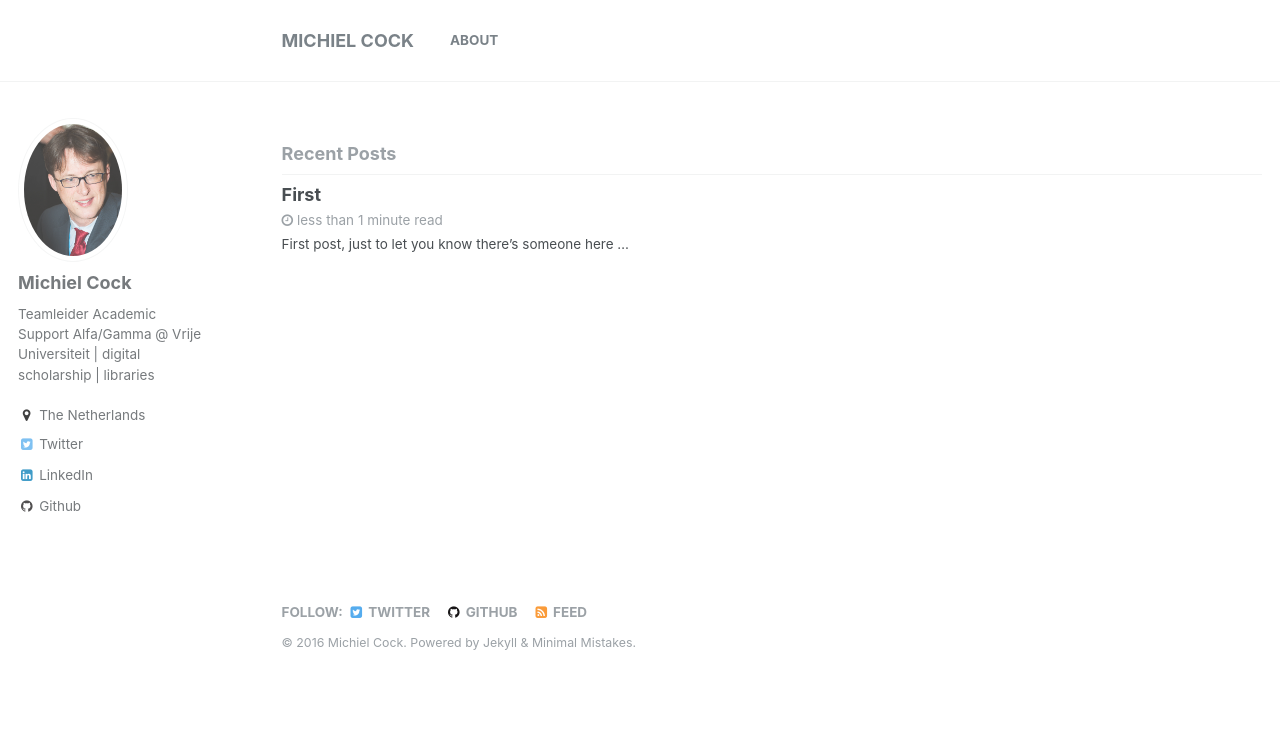
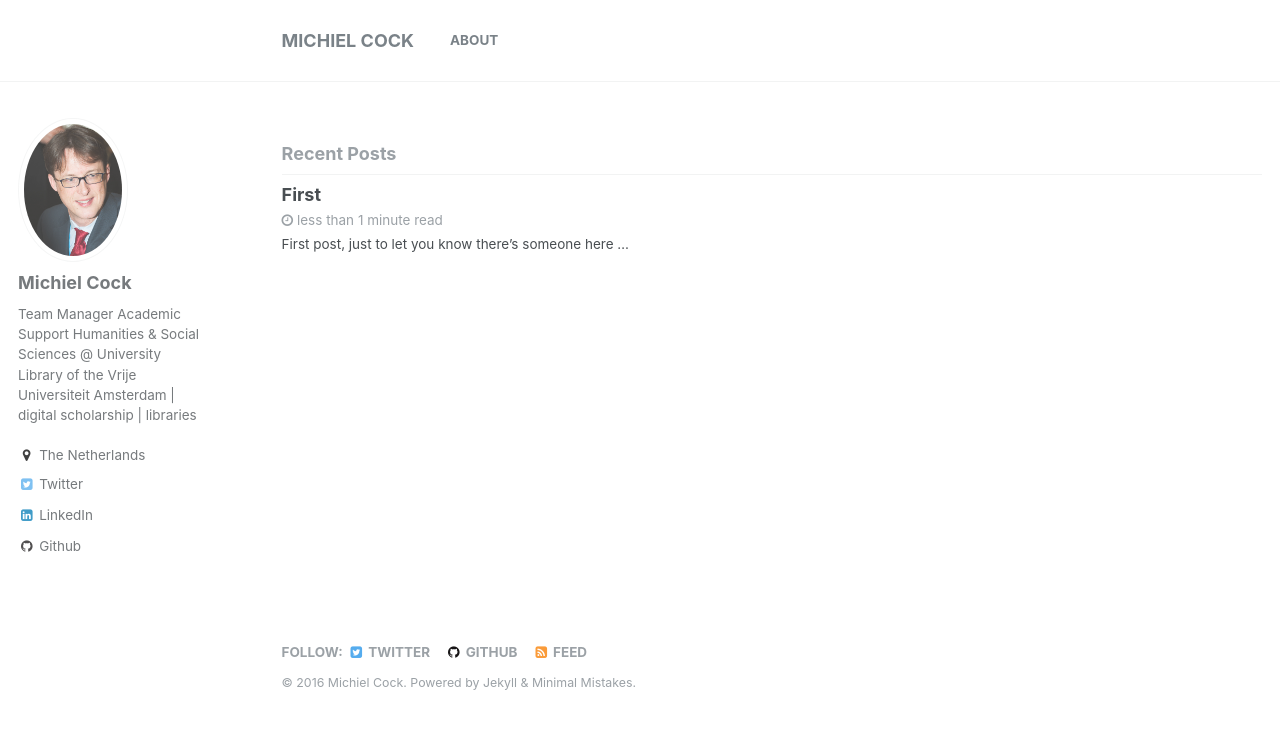
Before and after one commit to michielcock/michielcock.github.io, a Jekyll site: the page built from index.html, in a window 1280 px wide. Shown: the top 729 px of the page. Built offline with Jekyll 4.4.1, drawn with Linux system fonts in a browser that asks for light colours; the list of posts is cut into pages by our own code.

Commit message:
vertalen bio naar Engels

```diff
--- a/_config.yml
+++ b/_config.yml
@@ -63,7 +63,7 @@ google_ad_slot           :
 author:
   name             : "Michiel Cock"
   avatar           : "Michiel_Madrid.jpg"
-  bio              : "Teamleider Academic Support Alfa/Gamma @ Vrije Universiteit | digital scholarship | libraries"
+  bio              : "Team Manager Academic Support Humanities & Social Sciences  @ University Library of the Vrije Universiteit Amsterdam | digital scholarship | libraries"
   location         : "The Netherlands"
   email            :
   uri              :
```
